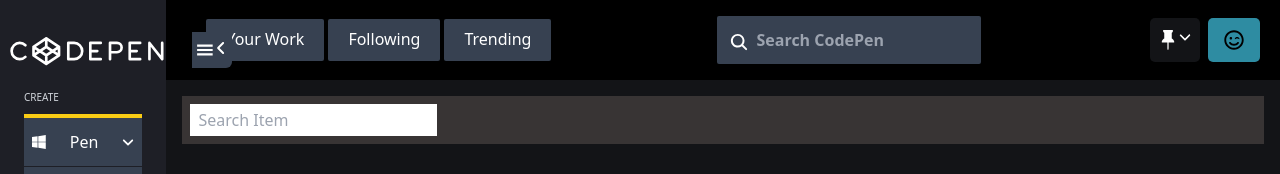
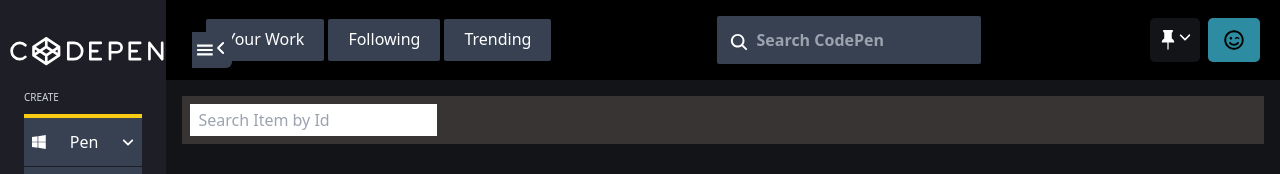
Before and after one commit to sourav1007/CodePen_Clone, a React (Vite) app: page /following in a window 1280 px wide. Shown: the top 174 px of the page. Built offline with nearby package versions, Linux system fonts and the light colour scheme.

Commit message:
added code editor

```diff
--- a/src/Components/SearchBox.jsx
+++ b/src/Components/SearchBox.jsx
@@ -23,7 +23,7 @@ function SearchBox(props) {
 
   return (
     <div className='flex bg-[#383434] p-2 m-4'>
-      <input ref={props.name} onInput={search} className='px-2 py-1 text-white outline-none' type="text" placeholder='Search Item' />
+      <input ref={props.name} onInput={search} className='px-2 py-1 text-white outline-none' type="text" placeholder='Search Item by Id' />
 
     </div>
   )
```
